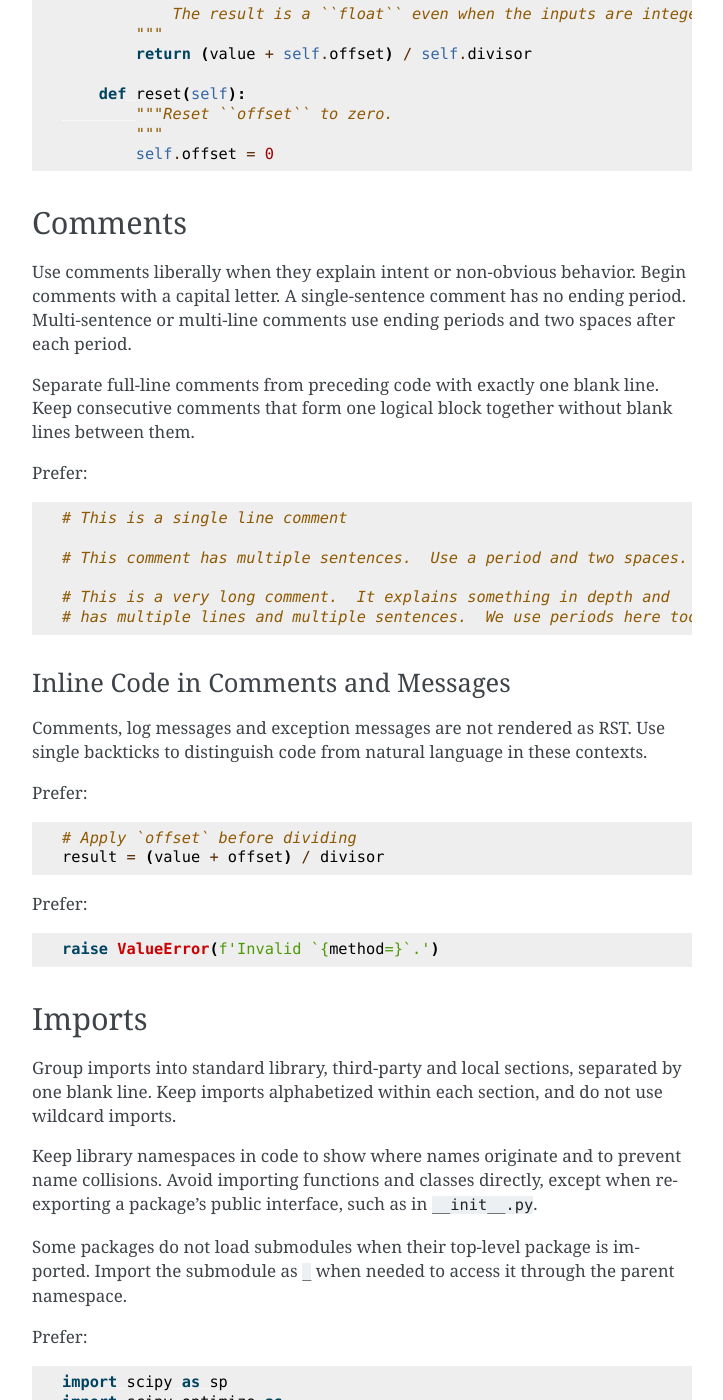
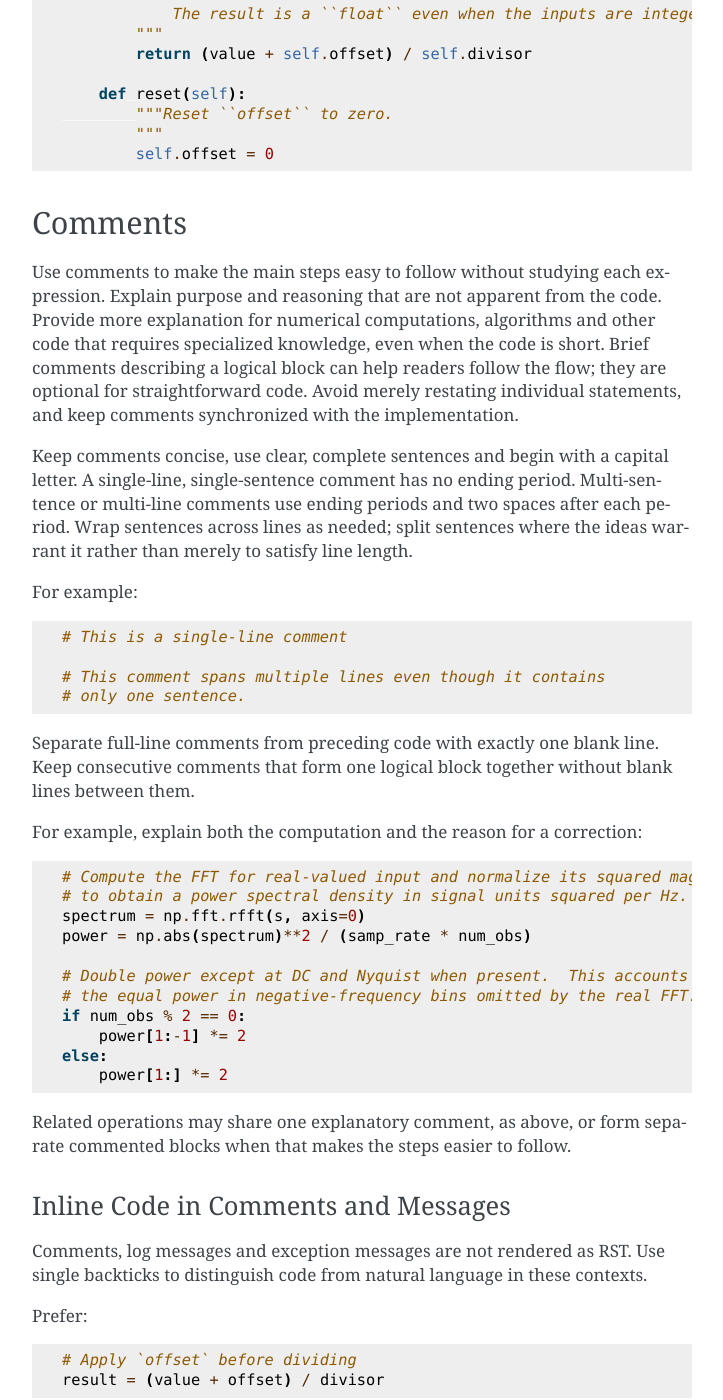
Before and after one commit to idfah/agents, a Sphinx documentation site: the page built from skills/new-python-repo/assets/docs/style.rst, in a window 1280 px wide and 1400 px high, scrolled down 2258 px. Shown: the whole window, without its empty margins (388-1111 px from the left). Built offline with Sphinx 7.4.7, drawn with Linux system fonts in a browser that asks for light colours; some of the changed text lies outside the part shown.

Commit message:
Improve style guidelines around whitespace and grouping of code blocks.

```diff
--- a/skills/new-python-repo/assets/docs/style.rst
+++ b/skills/new-python-repo/assets/docs/style.rst
@@ -115,23 +115,47 @@ markup where it improves clarity.
 Comments
 --------
 
-Use comments liberally when they explain intent or non-obvious behavior.  Begin
-comments with a capital letter.  A single-sentence comment has no ending period.
+Use comments to make the main steps easy to follow without studying each
+expression.  Explain purpose and reasoning that are not apparent from the code.
+Provide more explanation for numerical computations, algorithms and other code
+that requires specialized knowledge, even when the code is short.  Brief
+comments describing a logical block can help readers follow the flow; they are
+optional for straightforward code.  Avoid merely restating individual
+statements, and keep comments synchronized with the implementation.
+
+Keep comments concise, use clear, complete sentences and begin with a capital
+letter.  A single-line, single-sentence comment has no ending period.
 Multi-sentence or multi-line comments use ending periods and two spaces after
-each period.
+each period.  Wrap sentences across lines as needed; split sentences where
+the ideas warrant it rather than merely to satisfy line length.
+
+For example::
+
+    # This is a single-line comment
+
+    # This comment spans multiple lines even though it contains
+    # only one sentence.
 
 Separate full-line comments from preceding code with exactly one blank line.
 Keep consecutive comments that form one logical block together without blank
 lines between them.
 
-Prefer::
+For example, explain both the computation and the reason for a correction::
 
-    # This is a single line comment
+    # Compute the FFT for real-valued input and normalize its squared magnitude
+    # to obtain a power spectral density in signal units squared per Hz.
+    spectrum = np.fft.rfft(s, axis=0)
+    power = np.abs(spectrum)**2 / (samp_rate * num_obs)
 
-    # This comment has multiple sentences.  Use a period and two spaces.
+    # Double power except at DC and Nyquist when present.  This accounts for
+    # the equal power in negative-frequency bins omitted by the real FFT.
+    if num_obs % 2 == 0:
+        power[1:-1] *= 2
+    else:
+        power[1:] *= 2
 
-    # This is a very long comment.  It explains something in depth and
-    # has multiple lines and multiple sentences.  We use periods here too.
+Related operations may share one explanatory comment, as above, or form
+separate commented blocks when that makes the steps easier to follow.
 
 Inline Code in Comments and Messages
 ~~~~~~~~~~~~~~~~~~~~~~~~~~~~~~~~~~~~
@@ -191,8 +215,8 @@ Prefer ``pathlib`` for local filesystem paths.
 Formatting
 ----------
 
-Line Length and Whitespace
-~~~~~~~~~~~~~~~~~~~~~~~~~~
+Line Length
+~~~~~~~~~~~
 
 Soft-wrap Python code near 90 characters where there is a natural breakpoint.
 Do not exceed 100 characters unless a URL or another unbreakable string makes
@@ -200,8 +224,40 @@ that necessary.  Pylint permits 101 characters to allow this judgment.
 Docstrings and documentation prose wrap at 80 characters.  Code examples in
 documentation follow the Python code limits.
 
+Whitespace and Logical Blocks
+~~~~~~~~~~~~~~~~~~~~~~~~~~~~~
+
 Use one blank line between top-level definitions, methods and logical
 sections of code.  Do not use double blank lines in Python.
+
+Organize code into small, coherent logical blocks separated by blank lines,
+even when comments are unnecessary.  Let the task determine block size.  Use
+blank lines to separate compound statements from subsequent work and to
+distinguish longer conditional branches.  Keep short branches compact.
+Use judgment for cases in between.
+
+Use a conditional expression for a simple value selection when it is clear::
+
+    status = 'online' if connected else 'offline'
+
+Keep short action branches compact::
+
+    if connected:
+        send_message(message)
+    else:
+        queue_message(message)
+
+For a longer operation, separate the branches and the work that follows::
+
+    if path.exists():
+        text = path.read_text()
+        records = json.loads(text)
+        records = [record for record in records if record['active']]
+
+    else:
+        records = []
+
+    num_records = len(records)
 
 Strings
 ~~~~~~~
```
Also changed, not shown: claude/CLAUDE.md (+12 -6 lines), codex/AGENTS.md (+12 -6 lines), copilot/copilot-instructions.md (+12 -6 lines).
